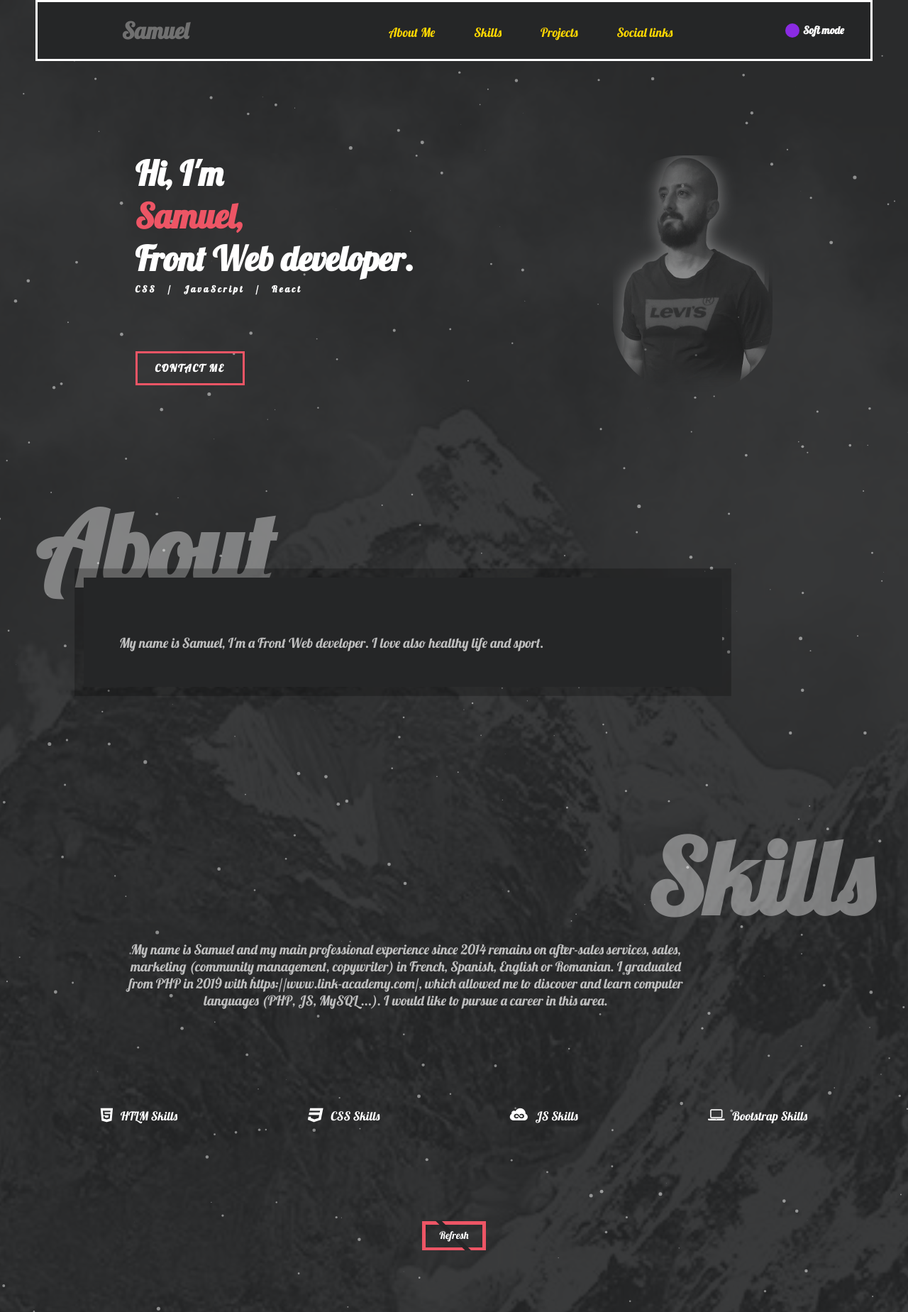
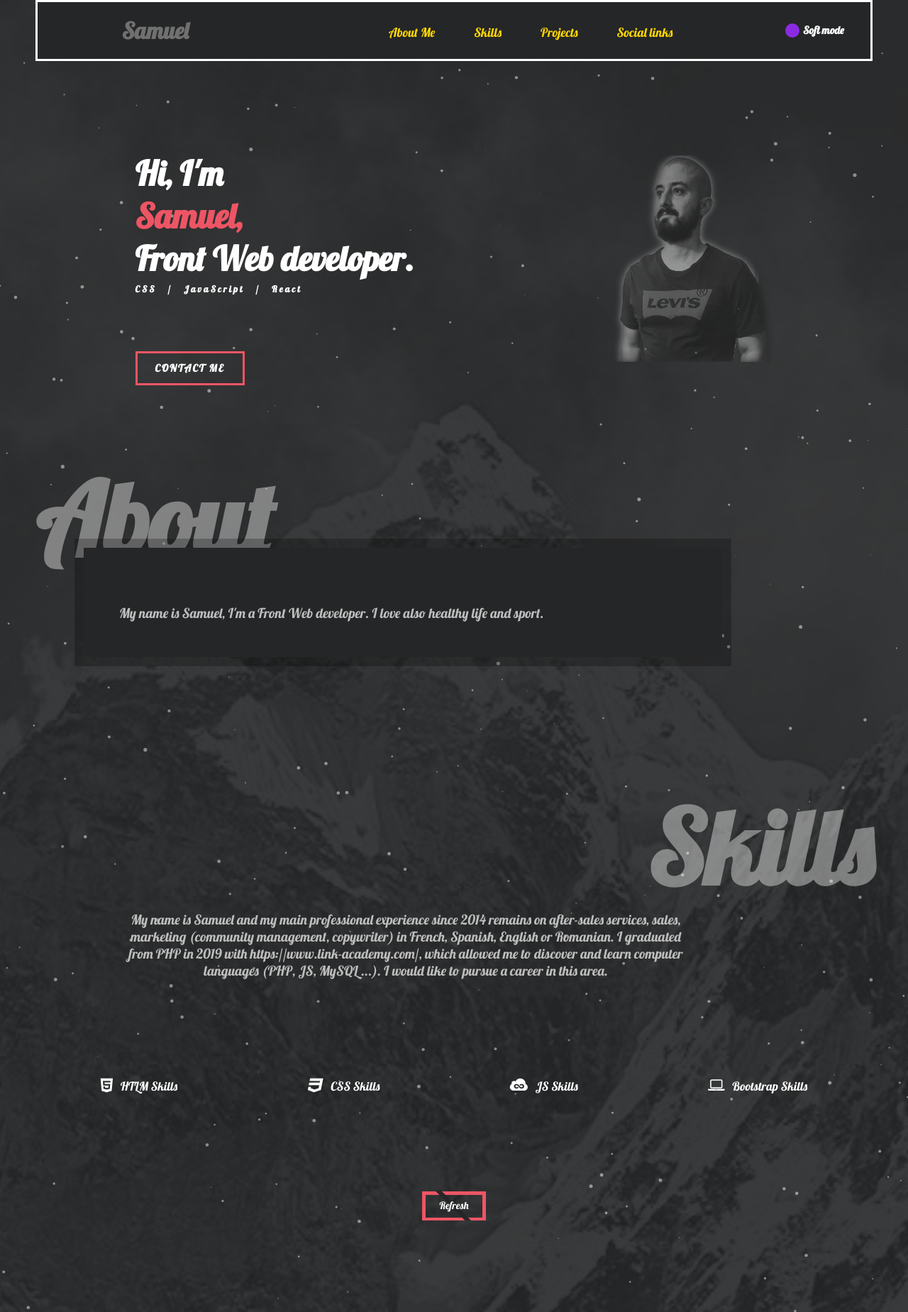
Before and after one commit to Classiclegend98/Portfolio, a PHP site: page / in a window 1280 px wide. Shown: the top 1849 px of the page at 71% size. Run offline with PHP 8.4, Linux system fonts and the light colour scheme; some libraries are stand-ins or nearby versions.

Commit message:
profil picture

```diff
--- a/css/style.css
+++ b/css/style.css
@@ -276,7 +276,6 @@
   border: none;
   opacity: 0.5;
   margin-top: 5px;
-  border-radius: 100px;
 }
 
 .about h1 {
```
Also changed, not shown: img/hope.png.
